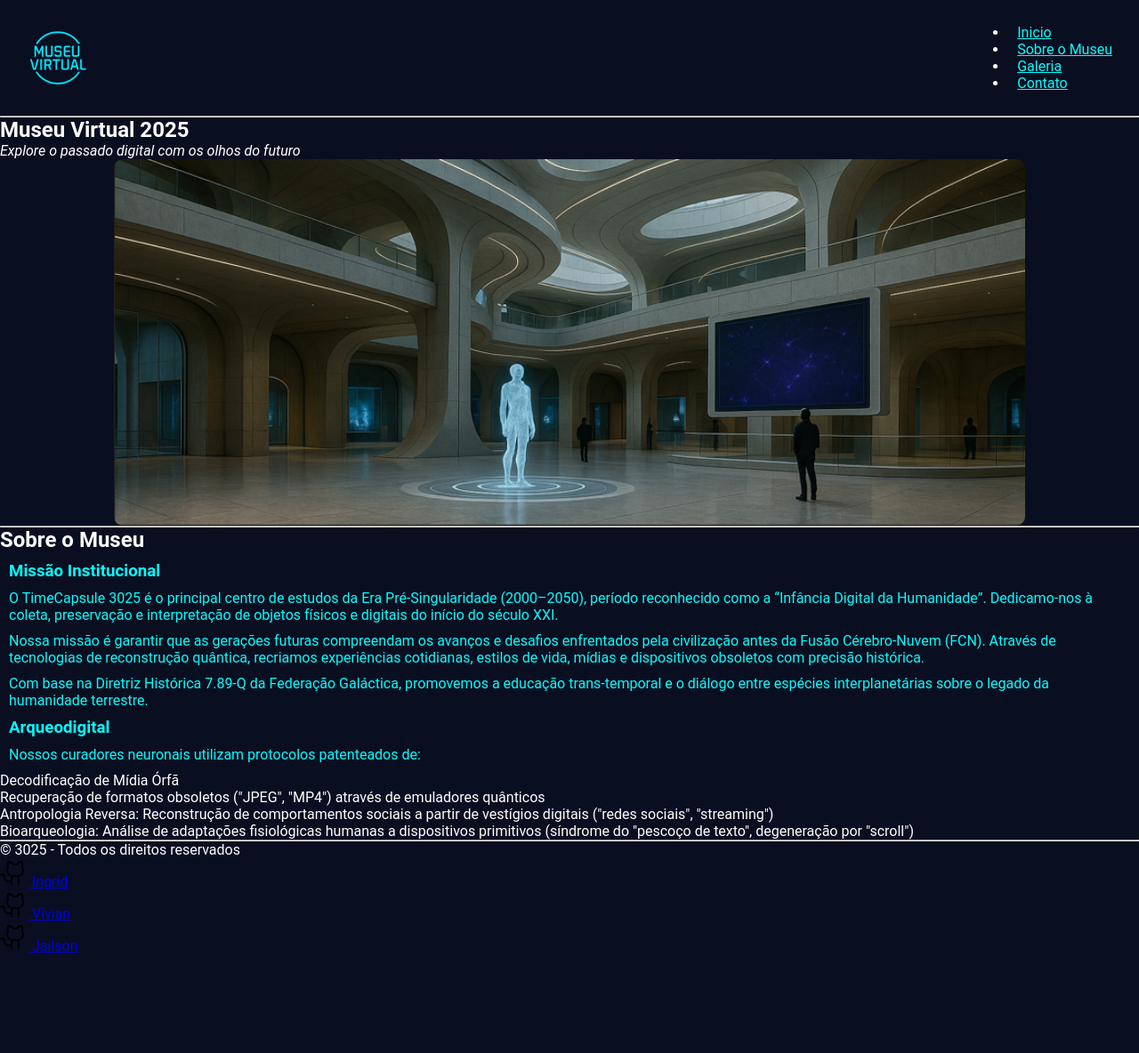
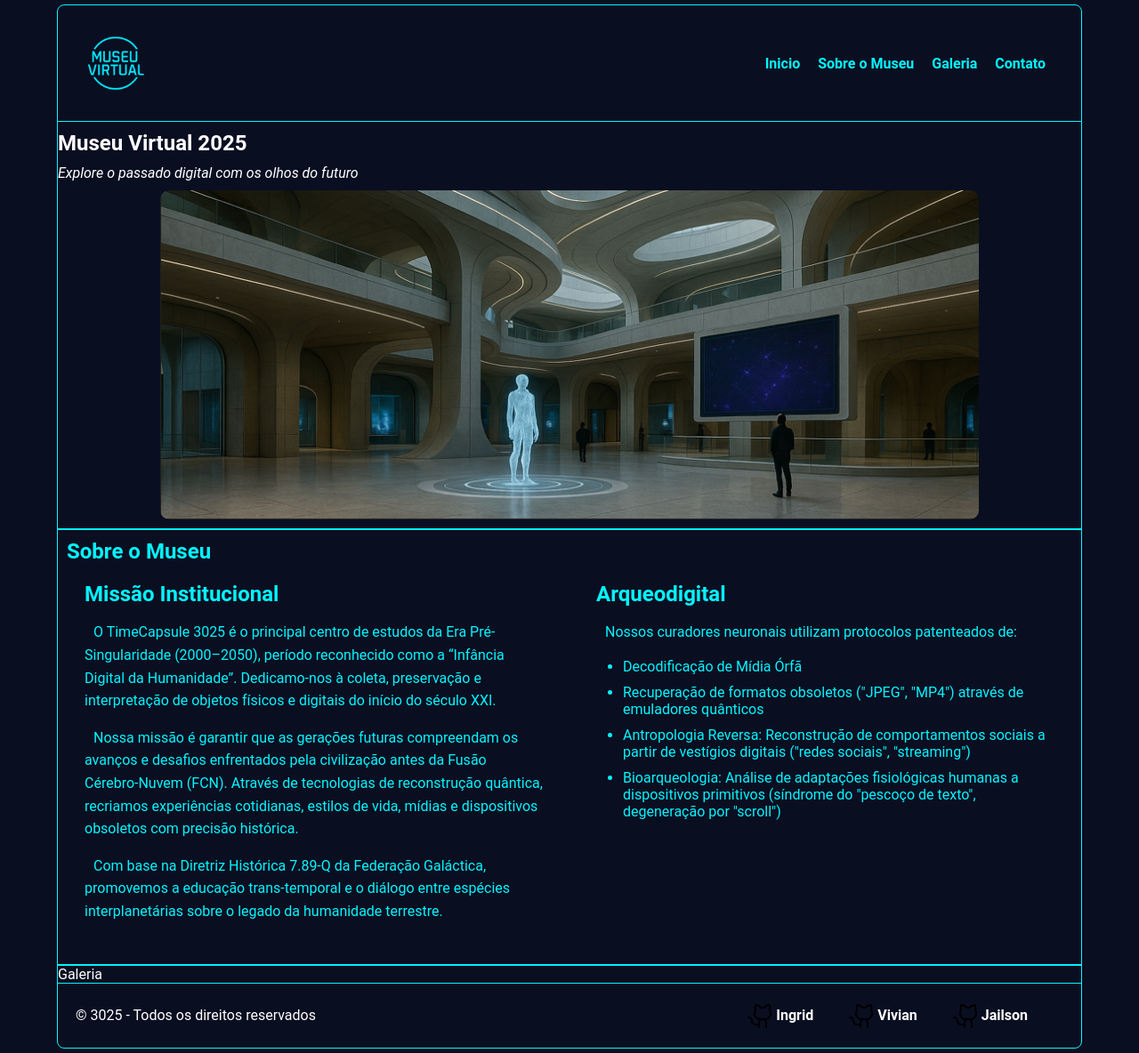
Before and after one commit to iingridliveira/TimeCapsule3025, a plain HTML site: page index.html in a window 1280 px wide. Shown: the whole page at 89% size. Before the commit the page ends 1073 px from the top, so only its background shows below. Drawn offline with Linux system fonts and the light colour scheme.

Commit message:
adaptando o css a nova estrutura

```diff
--- a/css/style.css
+++ b/css/style.css
@@ -3,10 +3,21 @@
   padding: 0;
   box-sizing: border-box;
 }
+
 body {
   font-family: 'Roboto', sans-serif;
   background-color: var(--background-color);
   color: var(--text-color);
+  margin: 5px auto;
+  max-width: 90%;
+
+  border: var(--accent-color) 1px solid;
+  border-radius: 8px;
+}
+
+main > section {
+  border-top: var(--accent-color) 1px solid;
+  border-bottom: var(--accent-color) 1px solid;
 }
 
 :root{
@@ -18,46 +29,116 @@ body {
     --text-color: #FFFFFF;
     --text-secondary-color: #B8C0E0;
 }
+
 header {
   display: flex;
   justify-content: space-between;
   align-items: center;
-  margin: auto;
   padding: 20px;
+}
 
+.menu ul {
+  list-style: none;
+  display: flex;
+  flex-direction: row;
 }
-nav a {
-  margin: 0 10px;
-  color: #00ffff;
-  justify-content: center;
 
+.menu ul li {
+  margin-right: 20px;
 }
-article h1,h3 {
-  color: #00ffff;
-  margin: 10px;
 
+.menu ul li a {
+  text-decoration: none;
+  color: var(--accent-color);
+  font-weight: bold;
 }
-article p {
 
-  margin: 10px;
-  color: #00ffff;
+.menu ul li a:hover {
+  color: var(--text-color);
+  transition-duration: 0.2s;
 }
+
+#inicio h1 {
+  margin: 10px 0;
+}
+
 section img {
   width: 80%;
   display: block;
-  margin: auto;
+  margin: 10px auto;
   border-radius: 10px;
 }
-#container {
-    display: flex;
-    justify-content: space-between;
 
+#sobre {
+  padding: 10px;
+  color: var(--accent-color);
 }
-#container div {
-    flex: 1;
+.conteiner-sobre {
+  display: flex;
+  gap: 20px;
+  flex-wrap: wrap;
 }
+
+.conteiner-sobre article {
+  flex: 1;
+  min-width: 300px;
+  padding: 20px;
+}
+
+.conteiner-sobre h3 {
+  font-size: 24px;
+  margin-bottom: 16px;
+}
+
+.conteiner-sobre p {
+  line-height: 1.6;
+  text-indent: 10px;
+  margin-bottom: 16px;
+}
+
+.conteiner-sobre ul {
+  padding-left: 30px;
+}
+
+.conteiner-sobre ul li {
+  margin-bottom: 10px;
+}
+
 .titulo h1 {
     font-size: 30px;
     text-align: center;
-    color: silver;
+    color: var(--text-secondary-color);
 }
+
+footer {
+  display: flex;
+  justify-content: space-between;
+  align-items: center;
+  margin: 20px;
+}
+
+footer .social-links {
+  display: flex;
+  justify-content: space-between;
+  align-items: center;
+  list-style: none;
+  margin: 0 20px;
+}
+
+footer .social-links li {
+  margin: 0 20px;
+}
+
+footer .social-links li a {
+  text-decoration: none;
+  color: var(--text-color);
+  font-weight: bold;
+
+  display: flex;
+  align-items: center;
+}
+
+.social-links li a:hover {
+  color: var(--accent-color);
+  transition-duration: 0.2s;
+}
--- a/index.html
+++ b/index.html
@@ -14,25 +14,22 @@
 
             <nav class="menu">
                 <ul>
-                    <li><a href="index.html">Inicio</a></li>
-                    <li><a href="sobre.html">Sobre o Museu</a></li>
-                    <li><a href="galeria.html">Galeria</a></li>
-                    <li><a href="contato.html">Contato</a></li>
+                    <li><a href="#inicio">Inicio</a></li>
+                    <li><a href="#sobre">Sobre o Museu</a></li>
+                    <li><a href="#galeria">Galeria</a></li>
+                    <li><a href="#contato">Contato</a></li>
                 </ul>
             </nav>
         </header>
 
-        <hr>
-
-        <section>
+        <main>
+            <section id="inicio">
                 <h1>Museu Virtual 2025</h1>
 
                 <p><em>Explore o passado digital com os olhos do futuro</em></p>
 
                 <img src="assets/imgs/museu2.png" alt="Imagem ilustrativa do museu do futuro">
             </section>
-
-        <hr>
 
             <section  id="sobre">
                 <h1>Sobre o Museu</h1>
@@ -72,14 +69,12 @@
                         </ul>
                     </article>
                 </div>
-
             </section>
 
-        <hr>
-
             <section id="galeria">
-
+                <p>Galeria</p>
             </section>
+        </main>
 
         <footer>
             <p>
@@ -107,7 +102,6 @@
                         Jailson
                     </a>
                 </li>
-
             </ul>
         </footer>
     </body>
```
Lines whose indentation alone changed are shown as unchanged.
